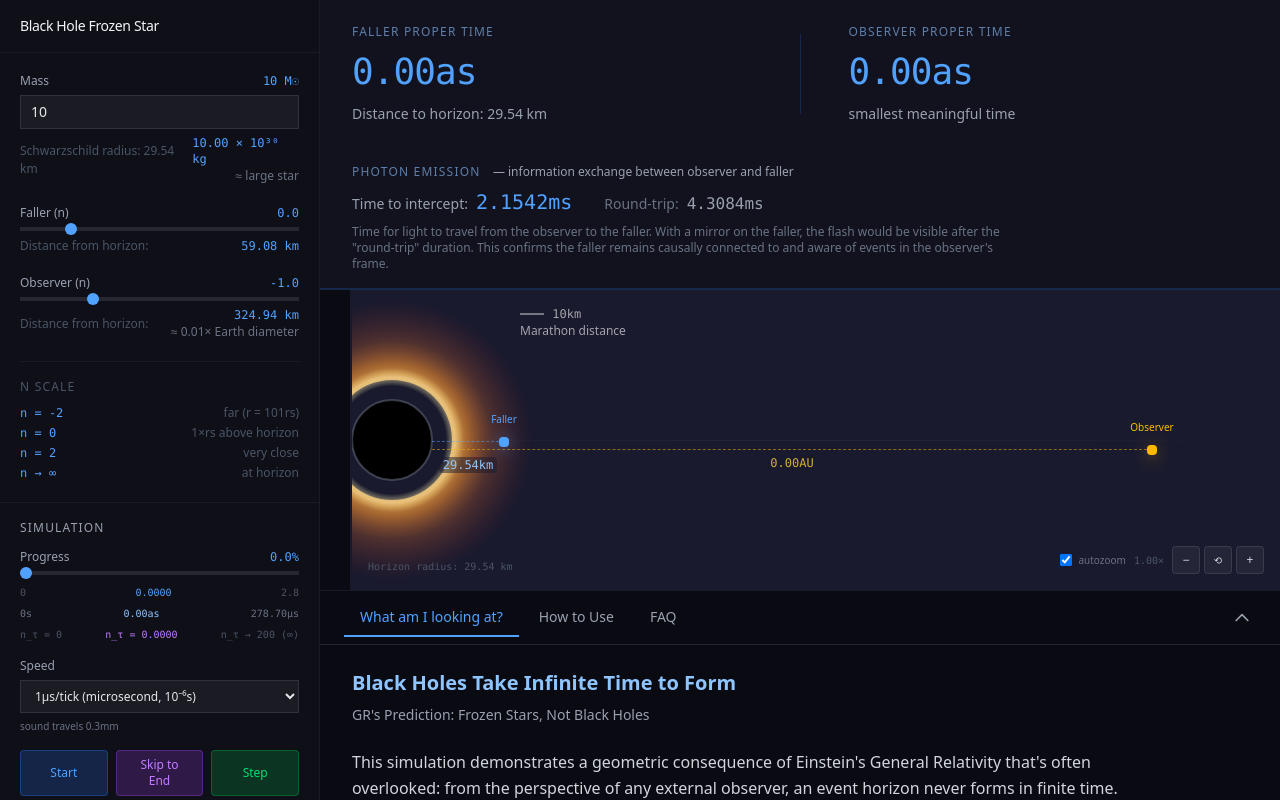
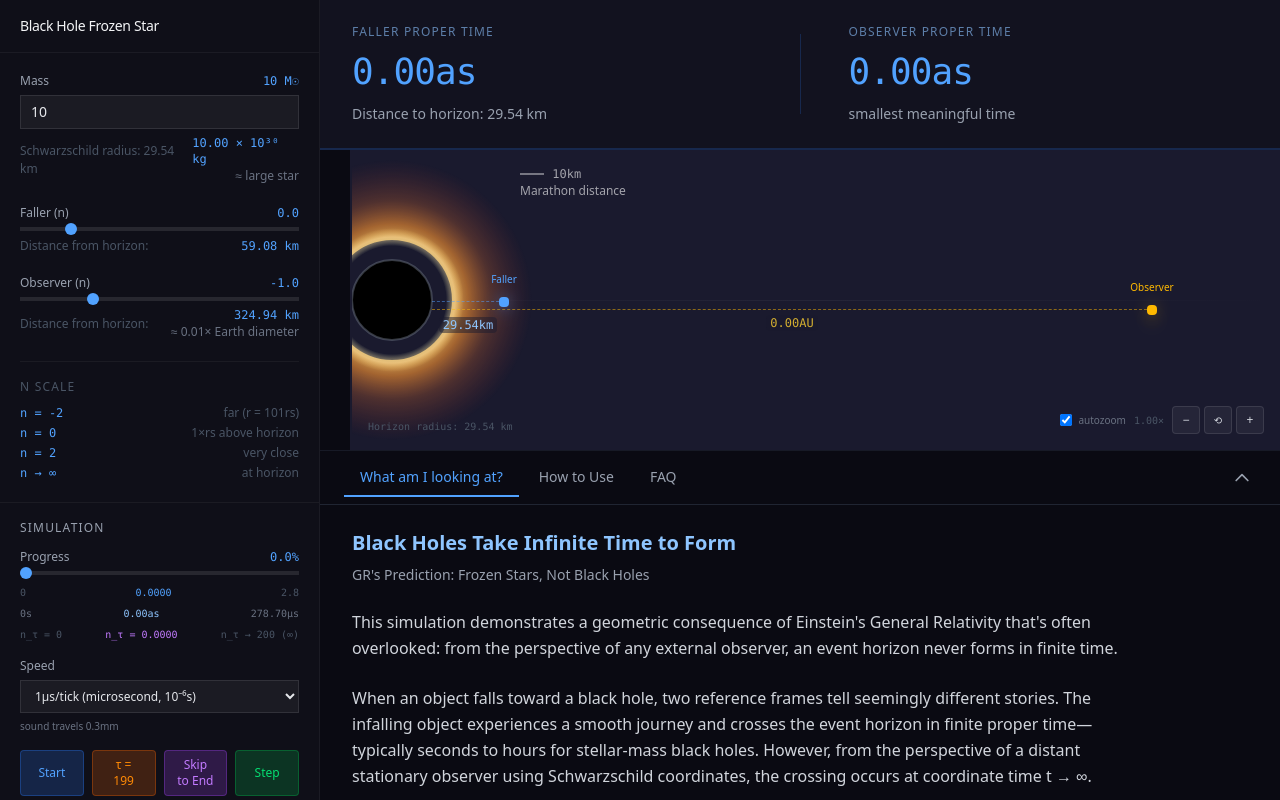
Before and after one commit to mvelinsky/frozen-stars, a Vue app: page / in a window 1280 px wide. Built offline with nearby package versions, Linux system fonts and the light colour scheme.

Commit message:
advanced physics engine

```diff
--- a/src/App.vue
+++ b/src/App.vue
@@ -113,27 +113,6 @@ function toggleInstructions() {
             <p v-else class="mt-3 text-sm">&nbsp;</p>
           </div>
         </div>
-
-        <!-- Photon Exchange Bar -->
-        <div class="px-8 py-4">
-          <h3 class="text-xs text-blue-300/60 mb-2 uppercase tracking-widest font-medium">
-            Photon Emission
-            <span class="normal-case tracking-normal text-gray-400 font-normal ml-2">— information exchange between observer and faller</span>
-          </h3>
-          <div class="flex items-baseline gap-8">
-            <div>
-              <span class="text-gray-400 text-sm mr-2">Time to intercept:</span>
-              <span class="font-mono text-xl text-blue-400">{{ isFinite(timeToIntercept) ? formatTime(timeToIntercept, 4) : '∞' }}</span>
-            </div>
-            <div>
-              <span class="text-gray-500 text-sm mr-2">Round-trip:</span>
-              <span class="font-mono text-gray-400">{{ isFinite(timeToReceiveResponse) ? formatTime(timeToReceiveResponse, 4) : '∞' }}</span>
-            </div>
-          </div>
-          <p class="text-gray-500 text-xs mt-2 max-w-2xl">
-            Time for light to travel from the observer to the faller. With a mirror on the faller, the flash would be visible after the "round-trip" duration. This confirms the faller remains causally connected to and aware of events in the observer's frame.
-          </p>
-        </div>
       </div>
 
       <!-- Main Visualization -->
--- a/src/components/SimulationControls.vue
+++ b/src/components/SimulationControls.vue
@@ -415,6 +415,17 @@ function skipToEnd() {
   emit('skipToEnd')
 }
 
+function skipToTau199() {
+  const tau199 = 1
+  const nTau199 = 199
+
+  // Only update if moving forward
+  if (nTau199 > currentNTau.value) {
+    currentNTau.value = nTau199
+    emitNTauUpdate(nTau199)
+  }
+}
+
 onUnmounted(() => {
   stop()
 })
@@ -489,6 +500,13 @@ onUnmounted(() => {
         Stop
       </button>
       <button
+        @click="skipToTau199"
+        :disabled="isRunning"
+        class="flex-1 px-3 py-1.5 text-xs font-medium bg-orange-500/20 text-orange-400 border border-orange-500/30 rounded hover:bg-orange-500/30 disabled:opacity-50 disabled:cursor-not-allowed transition-colors"
+      >
+        τ = 199
+      </button>
+      <button
         @click="skipToEnd"
         :disabled="isRunning"
         class="flex-1 px-3 py-1.5 text-xs font-medium bg-purple-500/20 text-purple-400 border border-purple-500/30 rounded hover:bg-purple-500/30 disabled:opacity-50 disabled:cursor-not-allowed transition-colors"
```
Also changed, not shown: plans/BlackHoleEngine.txt (added), plans/physics.txt (added).
